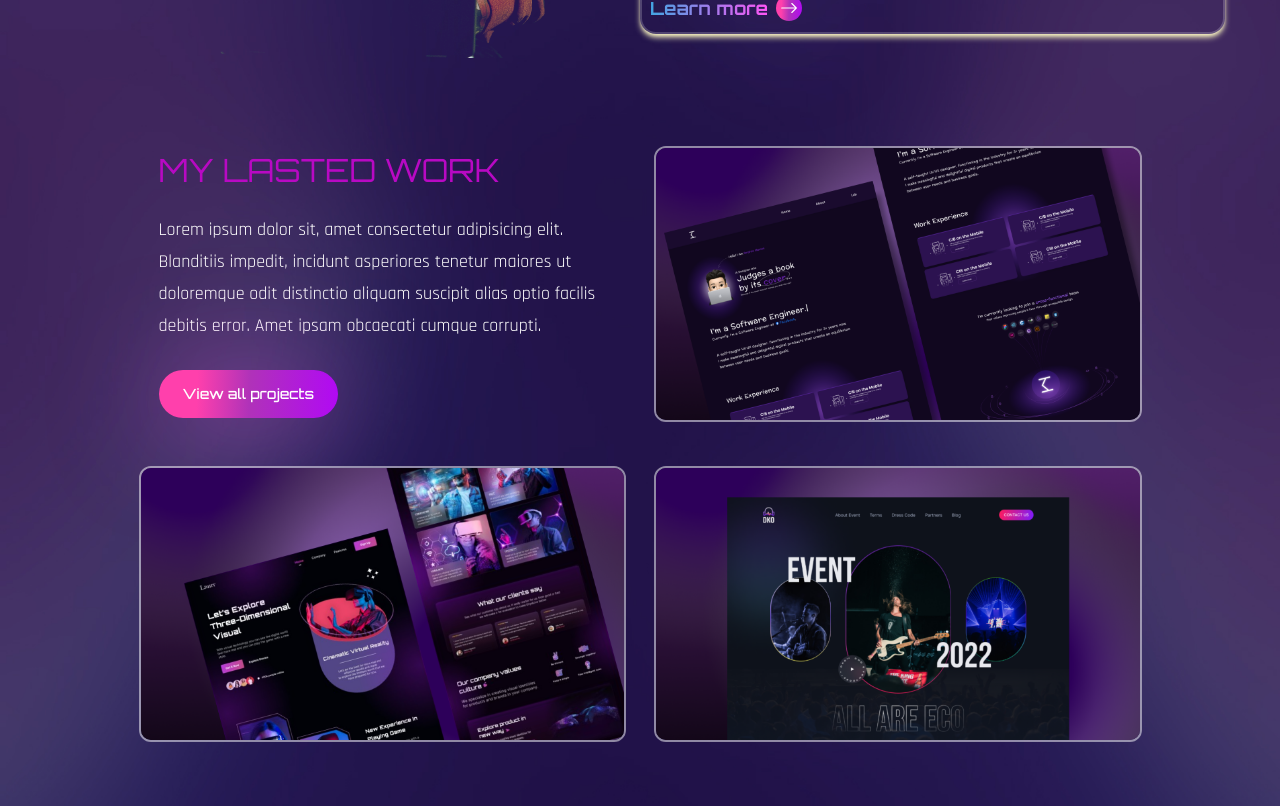
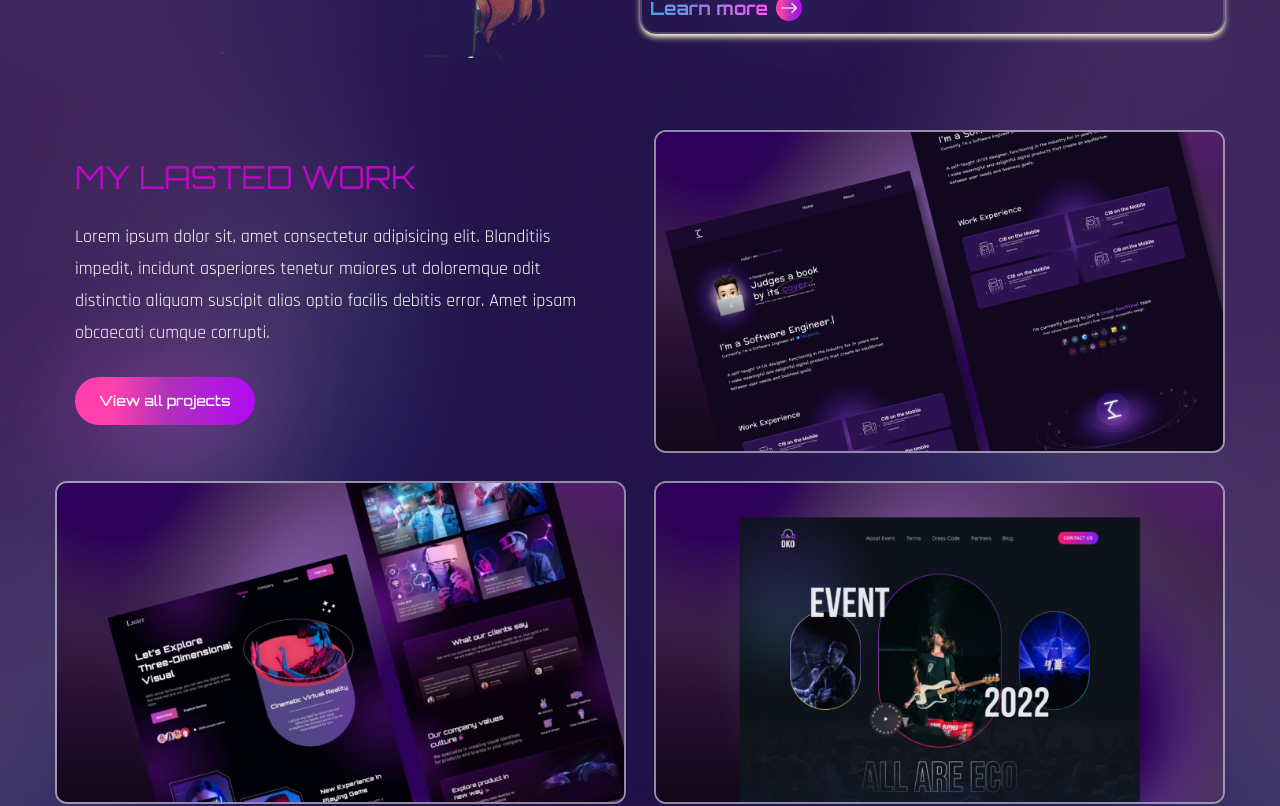
Before and after one commit to carlosAlx/portifolioTl, a React (Vite) app: page / in a window 1280 px wide. Shown: the part 1980-2786 px from the top of the page. Built offline with nearby package versions, Linux system fonts and the light colour scheme; a web font is replaced by a local one.

Commit message:
mudando style flex-wrap e display fex para grid e grid-template-column

```diff
--- a/src/components/nav/Nav.tsx
+++ b/src/components/nav/Nav.tsx
@@ -16,6 +16,7 @@ export const Nav = () => {
             smooth={true}
             spy={true}
             offset={-200}
+            title="Home"
           >
             <BiHomeAlt />
           </Link>
@@ -26,6 +27,7 @@ export const Nav = () => {
             smooth={true}
             spy={true}
             offset={-200}
+            title="About"
           >
             <BiUser />
           </Link>
@@ -37,6 +39,7 @@ export const Nav = () => {
             smooth={true}
             spy={true}
             offset={-200}
+            title="Services"
           >
             <BsClipboardData />
           </Link>
@@ -47,6 +50,7 @@ export const Nav = () => {
             smooth={true}
             spy={true}
             offset={-200}
+            title="Work"
           >
             <BsBriefcase />
           </Link>
@@ -57,6 +61,7 @@ export const Nav = () => {
             smooth={true}
             spy={true}
             offset={-200}
+            title="Contact"
           >
             <BsChatSquare />
           </Link>
--- a/src/components/work/Work.tsx
+++ b/src/components/work/Work.tsx
@@ -16,9 +16,9 @@ export const Work = () => {
           viewport={{ once: false, amount: 0.7 }}
           className="flex w-full flex-col"
         >
-          <div className="w-full flex flex-wrap items-center justify-center gap-7">
+          <div className="w-full grid grid-cols-1 lg:grid-cols-2 items-center justify-center gap-7">
             {/* text */}
-            <div className="lg:basis-5/12 md:p-5">
+            <div className="md:p-5">
               <h2 className="h2 leading-tight text-accent">My Lasted Work</h2>
               <p className="">
                 Lorem ipsum dolor sit, amet consectetur adipisicing elit.
--- a/src/components/work/workimg.tsx
+++ b/src/components/work/workimg.tsx
@@ -2,7 +2,7 @@ import { ImgsWorkType } from "./type";
 
 export const Workimg = ({ img, title, nameProjeto }: ImgsWorkType) => {
   return (
-    <div className="lg:basis-5/12 flex group relative overflow-hidden border-2 border-white/50 rounded-xl">
+    <div className="flex group relative overflow-hidden border-2 border-white/50 rounded-xl">
       <div className="group-hover:bg-black/70 w-full h-full z-40 transition-all duration-300 absolute"></div>
       <img
         className="group-hover:scale-125 transition-all duration-500"
```
